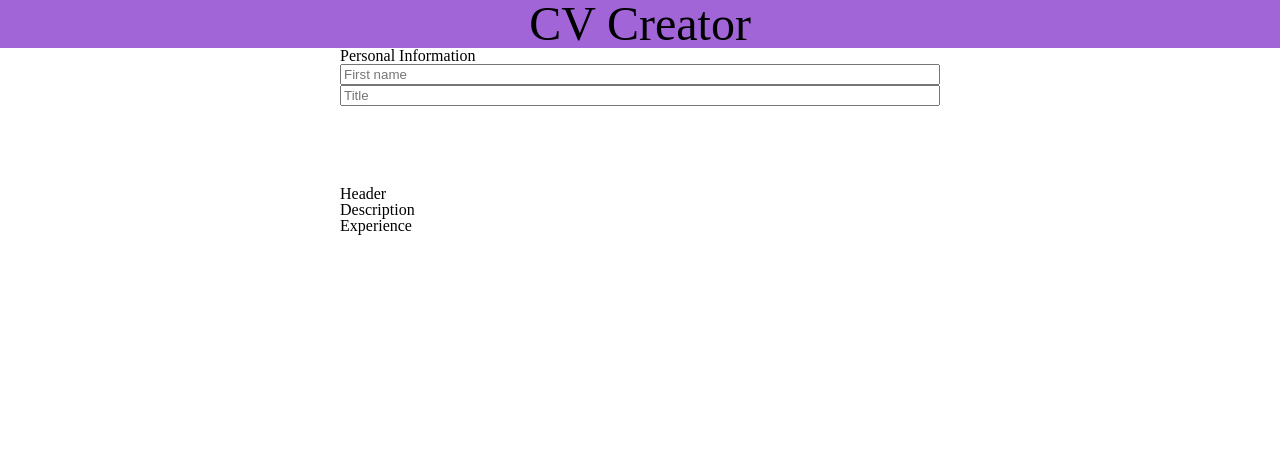
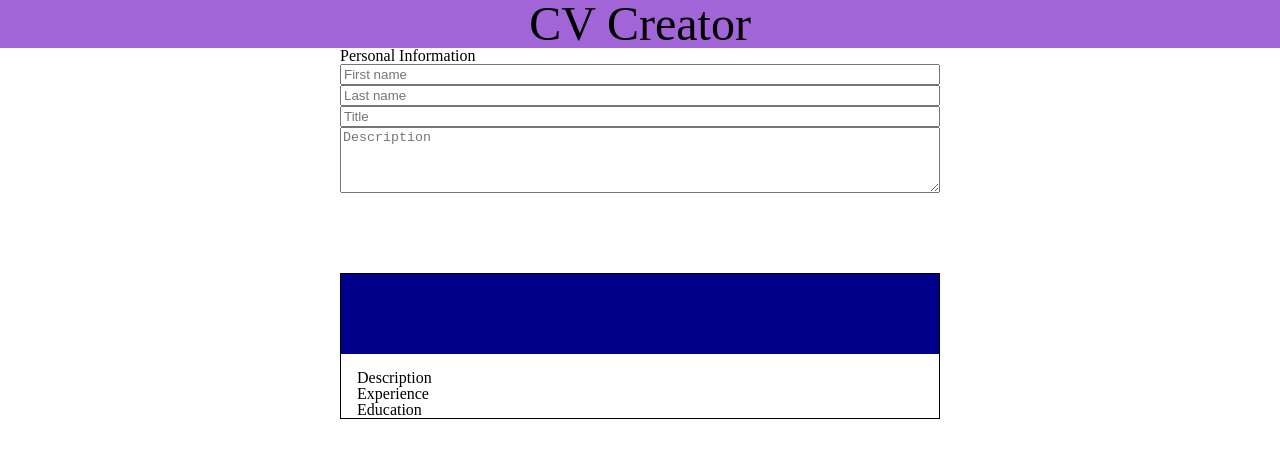
Before and after one commit to AndrewLin95/cv_project, a React (Create React App) app: page / in a window 1280 px wide. Shown: the top 458 px of the page. Built offline with nearby package versions, Linux system fonts and the light colour scheme; the HTML template or start-up script is replaced by a standard one.

Commit message:
functionality for adding name, title and description

```diff
--- a/src/components/CVForm/mainForm.js
+++ b/src/components/CVForm/mainForm.js
@@ -8,7 +8,9 @@ class MainForm extends Component {
 
         this.state = {
             firstName: '',
+            lastName: '',
             title: '',
+            description: '',
         }
     }
 
@@ -18,13 +20,19 @@ class MainForm extends Component {
         }
     )}
 
-
     render(){
         return(
             <div id='mainForm'>
-                <div>Personal Information</div>
-                <input placeholder='First name' onChange={e=>{this.handleChange('firstName', e.target.value)}}></input>
-                <input placeholder='Title' onChange={e=>{this.handleChange('title', e.target.value)}}></input>
+                <div id='personalInformation'>
+                    <div>Personal Information</div>
+                    <input placeholder='First name' onChange={e=>{this.handleChange('firstName', e.target.value)}}></input>
+                    <input placeholder='Last name' onChange={e=>{this.handleChange('lastName', e.target.value)}}></input>
+                    <input placeholder='Title' onChange={e=>{this.handleChange('title', e.target.value)}}></input>
+                    <textarea placeholder='Description' rows={4} columns={40} onChange={e=>{this.handleChange('description', e.target.value)}}></textarea>
+                </div>
+                <div id=''>
+
+                </div>
                 <PreviewForm personalData = {this.state}/>
             </div>
         );
--- a/src/components/CVPreview/previewForm.css
+++ /dev/null
@@ -1,6 +0,0 @@
-#previewForm{
-    display: flex;
-    flex-direction: column;
-    position: relative;
-    top: 5em;
-}
--- a/src/components/CVPreview/previewForm.js
+++ b/src/components/CVPreview/previewForm.js
@@ -1,16 +1,29 @@
 import React from 'react';
-import './previewForm.css';
+import '../../styles/previewForm.css';
 
 const PreviewForm = (props) => {
     const { personalData } = props;
 
     return (
         <div id='previewForm'>
-            <div>Header</div>
-                <div>{personalData.firstName}</div>
-            <div>Description</div>
-                <div>{personalData.title}</div>
-            <div>Experience</div>
+            <div id='previewHeader'>
+                <div id='previewName'>
+                    <div id='previewFirstName'>{personalData.firstName}</div>
+                    <div id='previewLastName'>{personalData.lastName}</div>
+                </div>
+                <div id='previewTitle'>{personalData.title}</div>
+            </div>
+            <div>
+                <div id='previewMain'>
+                    <div id='previewDescription'>Description</div>
+                        <div id='previewDesc'>{personalData.description}</div>
+                    <div id='previewExperience'>Experience</div>
+                    <div id='previewEducation'>Education</div>
+                </div>
+                <div id='previewDetails'>
+
+                </div>
+            </div>
         </div>
     )
 }
--- a/src/styles/mainForm.css
+++ b/src/styles/mainForm.css
@@ -1,6 +1,9 @@
 #mainForm{
-    display: flex;
-    flex-direction: column;
     width: 600px;
     position: relative;
 }
+
+#personalInformation{
+    display: flex;
+    flex-direction: column;
+}
--- /dev/null
+++ b/src/styles/previewForm.css
@@ -0,0 +1,33 @@
+#previewForm{
+    display: flex;
+    flex-direction: column;
+    position: relative;
+    top: 5em;
+    border: black 1px solid;
+}
+
+#previewHeader,
+#previewMain{
+    padding-left: 1em;
+    gap: 0.5em;
+}
+
+#previewMain{
+    padding-top: 1em;
+}
+
+#previewHeader{
+    display:flex;
+    flex-direction: column;
+    height: 5em;
+    background: darkblue;
+    color: white;
+    justify-content: center;
+}
+
+#previewName{
+    display: flex;
+    flex-direction: row;
+    gap: 0.5em;
+    font-size: 2em;
+}
```
Also changed, not shown: src/components/CVPreview/experience.js (added).
